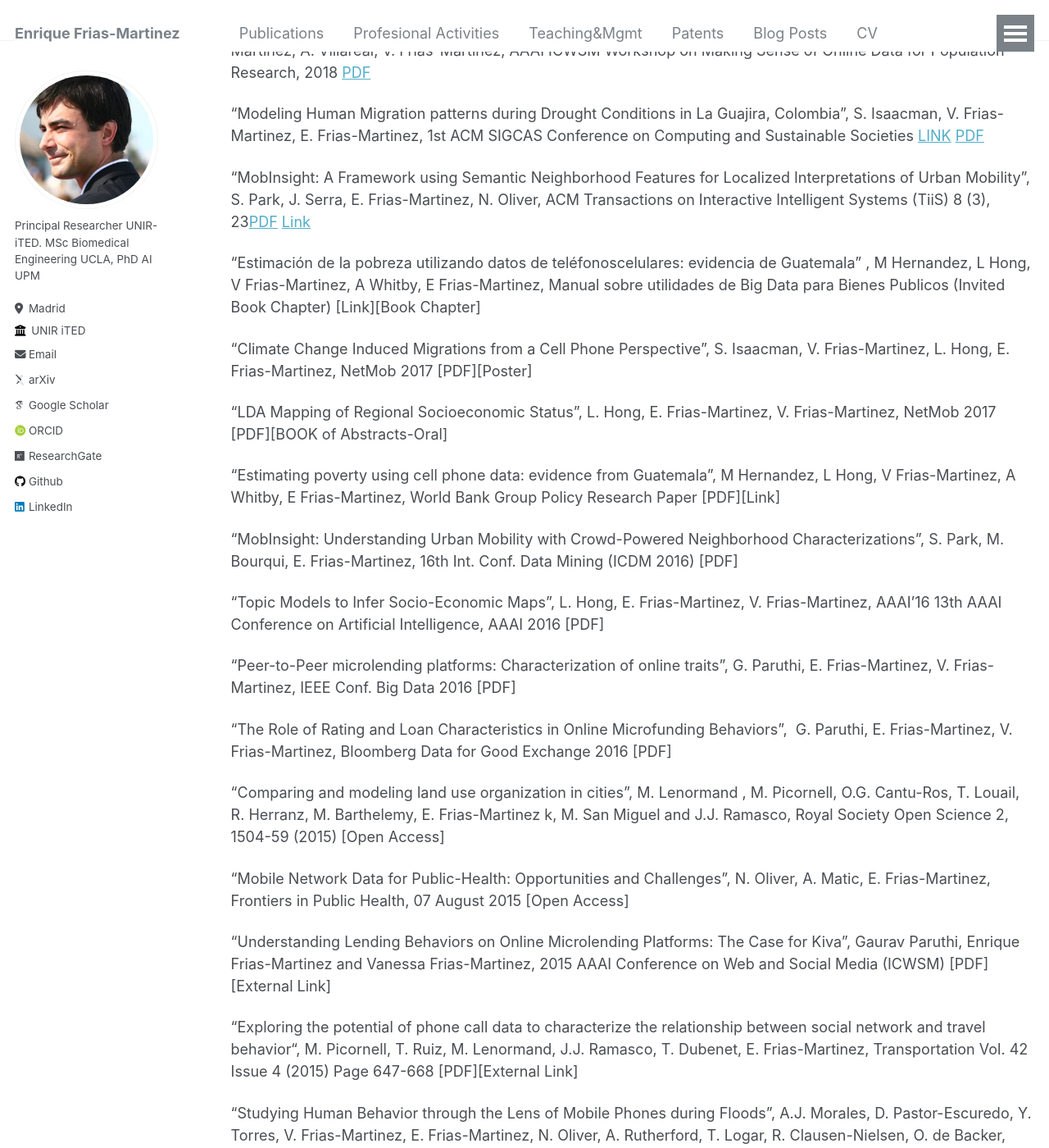
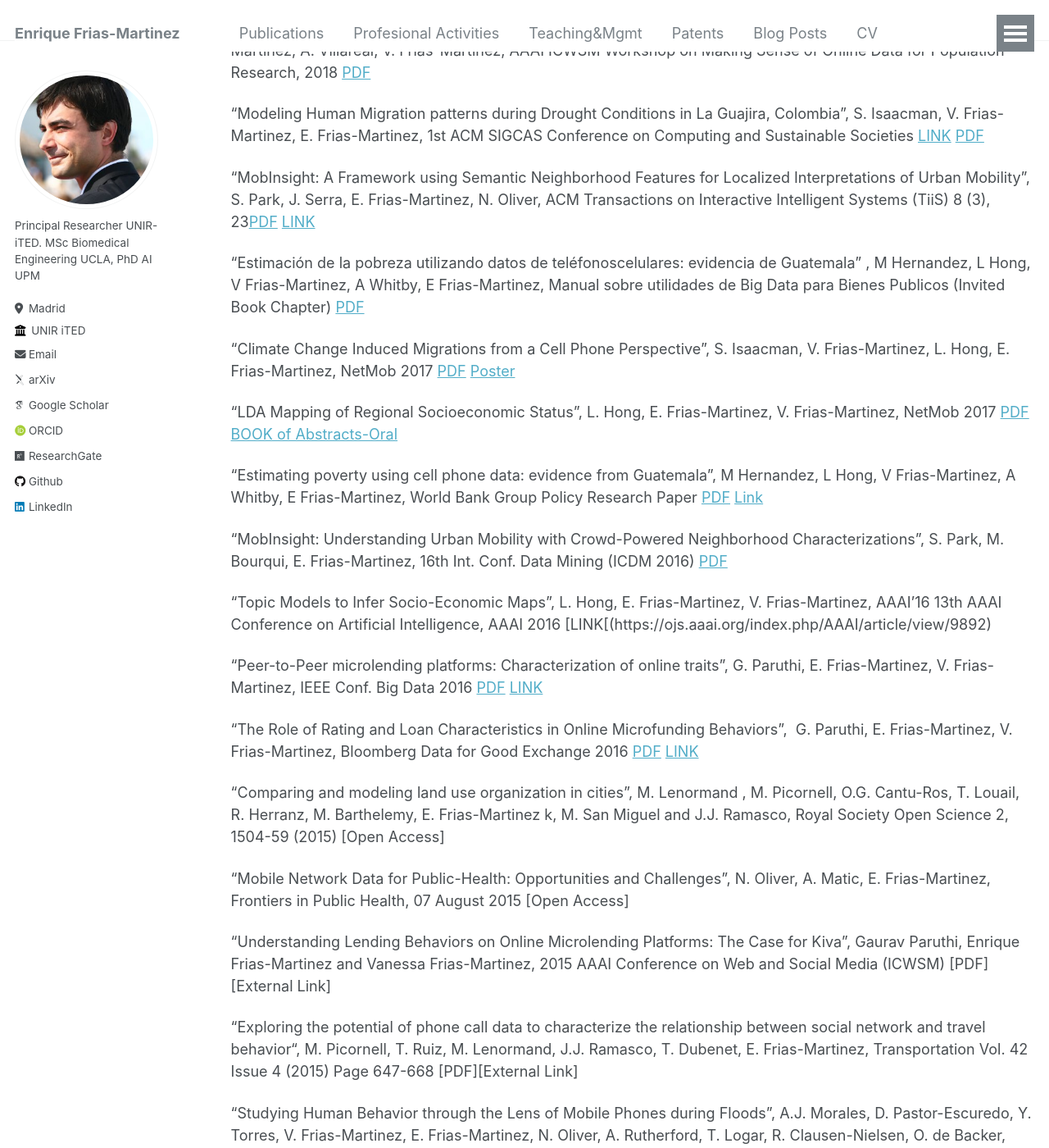
Before and after one commit to ENriqueFRiasM/enriquefriasm.github.io, a Jekyll site: the page built from _pages/publications.md, in a window 1280 px wide and 1400 px high, scrolled down 2357 px. Shown: the whole window at 82% size. Built offline with Jekyll 4.4.1, drawn with Linux system fonts in a browser that asks for light colours; some web fonts are replaced.

Commit message:
Update publications.md

```diff
--- a/_pages/publications.md
+++ b/_pages/publications.md
@@ -64,23 +64,23 @@ EPJ data science 11 (1), 53, 2022 [LINK](https://link.springer.com/content/pdf/1
 
 "Modeling Human Migration patterns during Drought Conditions in La Guajira, Colombia", S. Isaacman, V. Frias-Martinez, E. Frias-Martinez, 1st ACM SIGCAS Conference on Computing and Sustainable Societies [LINK](https://dl.acm.org/doi/10.1145/3209811.3209861) [PDF](https://enriquefriasm.github.io/files/modeling-human-migration.213210156.pdf)﻿﻿
 
-"MobInsight: A Framework using Semantic Neighborhood Features for Localized Interpretations of Urban Mobility", S. Park, J. Serra, E. Frias-Martinez, N. Oliver, ACM Transactions on Interactive Intelligent Systems (TiiS) 8 (3), 23﻿[PDF](https://arxiv.org/abs/1709.10299) [Link](https://dl.acm.org/doi/10.1145/3158433)﻿
+"MobInsight: A Framework using Semantic Neighborhood Features for Localized Interpretations of Urban Mobility", S. Park, J. Serra, E. Frias-Martinez, N. Oliver, ACM Transactions on Interactive Intelligent Systems (TiiS) 8 (3), 23﻿[PDF](https://arxiv.org/abs/1709.10299) [LINK](https://dl.acm.org/doi/10.1145/3158433)﻿
 
- "Estimación de la pobreza utilizando datos de teléfonoscelulares: evidencia de Guatemala﻿" , M Hernandez, L Hong, V Frias-Martinez, A Whitby, E Frias-Martinez,﻿ Manual sobre utilidades de Big Data para Bienes Publicos (Invited Book Chapter) [Link][Book Chapter]
+ "Estimación de la pobreza utilizando datos de teléfonoscelulares: evidencia de Guatemala﻿" , M Hernandez, L Hong, V Frias-Martinez, A Whitby, E Frias-Martinez,﻿ Manual sobre utilidades de Big Data para Bienes Publicos (Invited Book Chapter) [PDF](https://enriquefriasm.github.io/files/CapituloLibro.21523228.pdf)
 
-"Climate Change Induced Migrations from a Cell Phone Perspective", S. Isaacman, V. Frias-Martinez, L. Hong, E. Frias-Martinez, NetMob 2017 [PDF][Poster]
+"Climate Change Induced Migrations from a Cell Phone Perspective", S. Isaacman, V. Frias-Martinez, L. Hong, E. Frias-Martinez, NetMob 2017 [PDF](https://enriquefriasm.github.io/files/CLIMATE_1.81125143.pdf) [Poster](https://enriquefriasm.github.io/files/NetMob_1.115122220.pdf)
 
-"LDA Mapping of Regional Socioeconomic Status", L. Hong, E. Frias-Martinez, V. Frias-Martinez, NetMob 2017 [PDF][BOOK of Abstracts-Oral]
+"LDA Mapping of Regional Socioeconomic Status", L. Hong, E. Frias-Martinez, V. Frias-Martinez, NetMob 2017 [PDF](https://enriquefriasm.github.io/files/paperFinal.81125223.pdf) [BOOK of Abstracts-Oral](https://netmob.org/www17/assets/img/bookofabstract_oral_2017.pdf)
 
-"Estimating poverty using cell phone data: evidence from Guatemala", M Hernandez, L Hong, V Frias-Martinez, A Whitby, E Frias-Martinez, World Bank Group Policy Research Paper﻿﻿ [PDF][Link]
+"Estimating poverty using cell phone data: evidence from Guatemala", M Hernandez, L Hong, V Frias-Martinez, A Whitby, E Frias-Martinez, World Bank Group Policy Research Paper﻿﻿ [PDF](https://openknowledge.worldbank.org/server/api/core/bitstreams/4981ea6f-536d-58dd-9057-14b6073a38b3/content) [Link](https://openknowledge.worldbank.org/entities/publication/de05095f-dc1b-5add-b19a-dfc757d8ea3b)
 
- "MobInsight: Understanding Urban Mobility with Crowd-Powered Neighborhood Characterizations", S. Park, M. Bourqui, E. Frias-Martinez, 16th Int. Conf. Data Mining (ICDM 2016) [PDF]
+ "MobInsight: Understanding Urban Mobility with Crowd-Powered Neighborhood Characterizations", S. Park, M. Bourqui, E. Frias-Martinez, 16th Int. Conf. Data Mining (ICDM 2016) [PDF](https://enriquefriasm.github.io/files/icdm_demo_draft_2.115120412.pdf)
 
-"Topic Models to Infer Socio-Economic Maps", L. Hong, E. Frias-Martinez, V. Frias-Martinez, AAAI'16 13th AAAI Conference on Artificial Intelligence, AAAI 2016﻿﻿﻿ [PDF]
+"Topic Models to Infer Socio-Economic Maps", L. Hong, E. Frias-Martinez, V. Frias-Martinez, AAAI'16 13th AAAI Conference on Artificial Intelligence, AAAI 2016﻿﻿﻿ [LINK[(https://ojs.aaai.org/index.php/AAAI/article/view/9892)
 
-"Peer-to-Peer microlending platforms: Characterization of online traits", G. Paruthi, E. Frias-Martinez, V. Frias-Martinez, IEEE Conf. Big Data 2016 [PDF]
+"Peer-to-Peer microlending platforms: Characterization of online traits", G. Paruthi, E. Frias-Martinez, V. Frias-Martinez, IEEE Conf. Big Data 2016 [PDF](https://enriquefriasm.github.io/files/enviado.81131311.pdf) [LINK](https://ieeexplore.ieee.org/document/7840848)
 
-"The Role of Rating and Loan Characteristics in Online Microfunding Behaviors", ﻿﻿ G. Paruthi, E. Frias-Martinez, V. Frias-Martinez﻿,  Bloomberg Data for Good Exchange 2016 ﻿[PDF]
+"The Role of Rating and Loan Characteristics in Online Microfunding Behaviors", ﻿﻿ G. Paruthi, E. Frias-Martinez, V. Frias-Martinez﻿,  Bloomberg Data for Good Exchange 2016 ﻿[PDF](https://arxiv.org/pdf/1609.09571.pdf) [LINK](https://arxiv.org/abs/1609.09571)
 
 “Comparing and modeling land use organization in cities”, M. Lenormand , M. Picornell, O.G. Cantu-Ros, T. Louail, R. Herranz, M. Barthelemy, E. Frias-Martinez k, M. San Miguel  and J.J. Ramasco, Royal Society Open Science 2, 1504-59 (2015)﻿ [Open Access]
 
```
